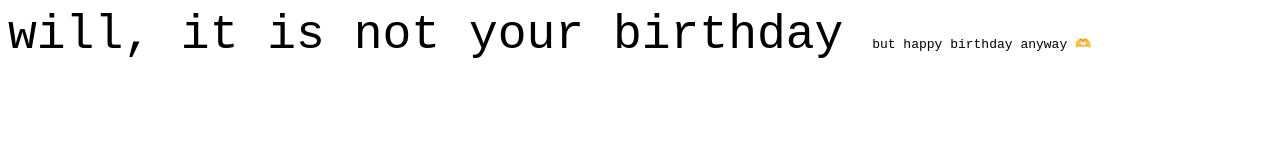
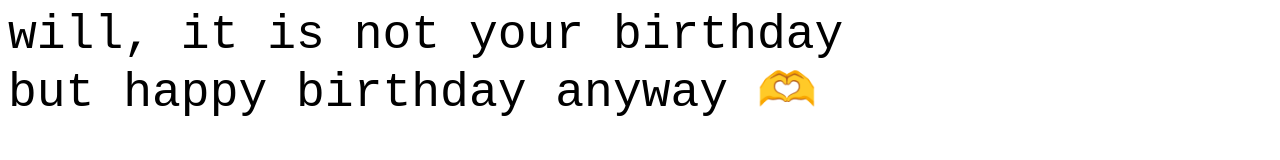
Before and after one commit to benmardana/happy-birthday-will, a plain HTML site: page index.html in a window 1280 px wide. Drawn offline with Linux system fonts and the light colour scheme.

Commit message:
Update index.html

```diff
--- a/index.html
+++ b/index.html
@@ -12,7 +12,7 @@
     <code style="font-size: 48px">
       will, it <span id="birthday"></span> your birthday
     </code>
-    <code>but happy birthday anyway 🫶</code>
+    <code style="font-size: 48px; display: block;">but happy birthday anyway 🫶</code>
   </body>
   <script>
     const today = new Date();
```
